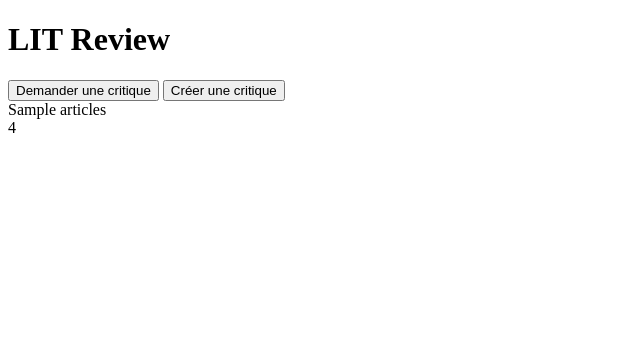
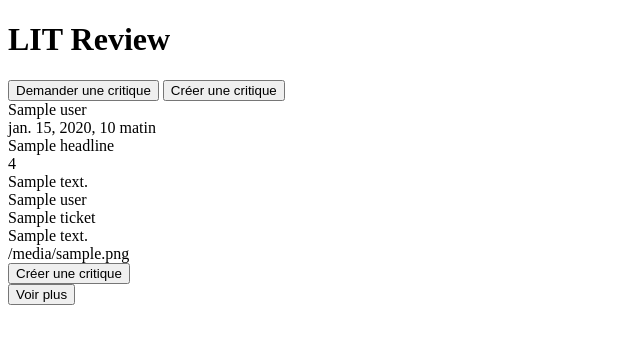
Before and after one commit to S0Imyr/Projet9, a Django app: template review/templates/review/flux.html in a window 1280 px wide. Shown: the top 344 px of the page, without its empty margins (0-640 px from the left). Run offline with Django 3.2, Linux system fonts and the light colour scheme; the template is opened without the code that fills it: most values are stand-ins (such as "Sample title", 1, 10 or a date in 2020).

Commit message:
flux.html content

```diff
--- a/review/templates/review/flux.html
+++ b/review/templates/review/flux.html
@@ -4,15 +4,67 @@
         <button>Demander une critique</button>
         <button>Créer une critique</button>
     </div>
-    <div class='articles'>
-        {{ articles }}
+    <div class='flux'>
         {% for article in articles %}
             {% if article %}
                 {% if article.type %}
-                    <div>{{ article.content.image }}</div>
+                    <div class='ticket-details'>
+                        <div class='ticket-details__user'>
+                            {{ article.content.user }}
+                        </div>
+                        <div class='ticket-details__time-created'>
+                            {{ article.content.time_created }}
+                        </div>
+                        <div class='ticket-details__title'>
+                            {{ article.content.title }}
+                        </div>
+                        <div class='ticket-details__body'>
+                            {{ article.content.body }}
+                        </div>
+                        <div class='ticket-details__image'>
+                            {{ article.content.image }}
+                        </div>
+                        {% if article %}
+                            <button>Créer une critique</button>
+                        {% endif %}
+                    </div>
                 {% else %}
-                    <div>{{ article.content.rating }}</div>
+                    <div class='review-details'>
+                        <div class='ticket-details__user'>
+                            {{ article.content.user }}
+                        </div>
+                        <div class='ticket-details__time-created'>
+                            {{ article.content.time_created }}
+                        </div>
+                        <div class='ticket-details__headline'>
+                            {{ article.content.headline }}
+                        </div>
+                        <div class='ticket-details__rating'>
+                            {{ article.content.rating }}
+                        </div>
+                        <div class='ticket-details__body'>
+                            {{ article.content.body }}
+                        </div>
+                        <div class='ticket-details__ticket'>
+                            <div class='ticket-details__ticket__user'>
+                                {{ article.content.ticket.user }}
+                            </div>
+                            <div class='ticket-details__ticket__title'>
+                                {{ article.content.ticket.title }}
+                            </div>
+                            <div class='ticket-details__ticket__body'>
+                                {{ article.content.ticket.body }}
+                            </div>
+                            <div class='ticket-details__ticket__image'>
+                                {{ article.content.ticket.image }}
+                            </div>
+                        </div>
+                        {% if article %}
+                            <button>Créer une critique</button>
+                        {% endif %}
+                    </div>
                 {% endif %}
+            <button>Voir plus</button>
             {% else %}
                 <p>Base de donnée vide</p>
             {% endif %}
```
